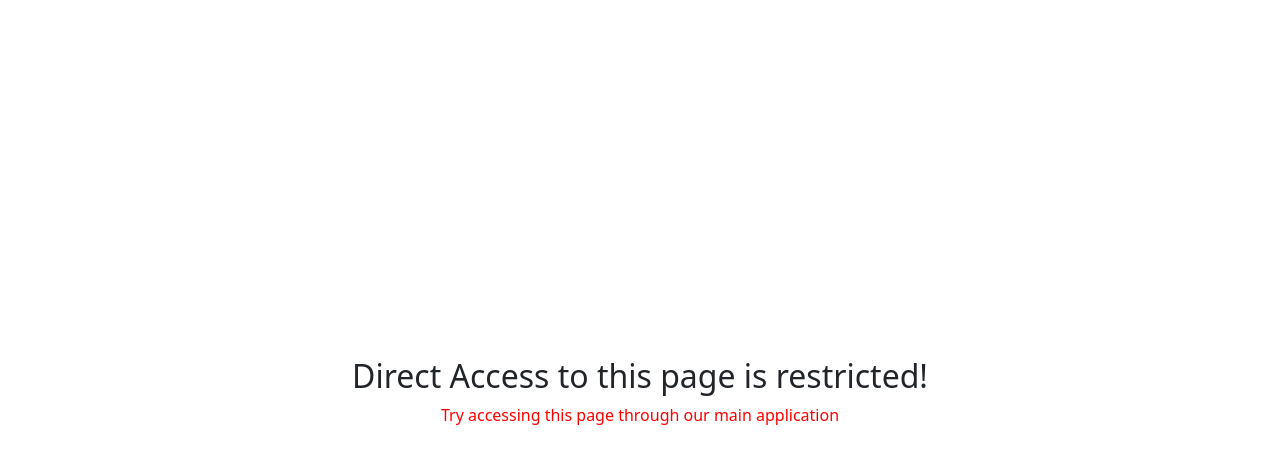
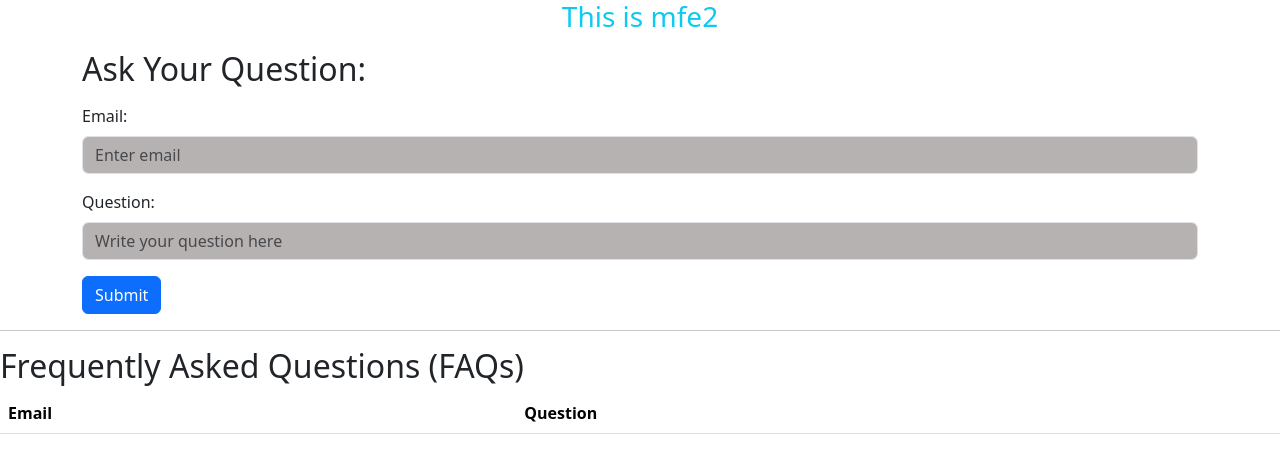
Before and after one commit to MihirMendse/FAQs-Page, an Angular app: page / in a window 1280 px wide. Shown: the top 464 px of the page. Built offline with nearby package versions, Linux system fonts and the light colour scheme.

Commit message:
window approach removed

```diff
--- a/src/app/app-routing.module.ts
+++ b/src/app/app-routing.module.ts
@@ -1,7 +1,10 @@
 import { NgModule } from '@angular/core';
 import { RouterModule, Routes } from '@angular/router';
+import { AppComponent } from './app.component';
 
-const routes: Routes = [];
+const routes: Routes = [
+
+];
 
 @NgModule({
   imports: [RouterModule.forRoot(routes)],
--- a/src/app/app.component.css
+++ b/src/app/app.component.css
@@ -1,15 +1,3 @@
 .form-control{
     background-color: rgb(183, 178, 178);
 }
-
-.directAccess{
-    display: flex;
-    flex-direction: column;
-    justify-content: center;
-    align-items: center;
-    height: 100vh;
- }
-
-.color{
-    color: red;
-}
--- a/src/app/app.component.html
+++ b/src/app/app.component.html
@@ -1,9 +1,9 @@
-<div *ngIf="remoteAccess" class="directAccess">
+<!-- <div *ngIf="remoteAccess" class="directAccess">
   <h2>Direct Access to this page is restricted!</h2>
   <p class="color">Try accessing this page through our main application</p>
-</div>
+</div> -->
 
-<div *ngIf="hostAccess">
+<!-- <div *ngIf="hostAccess"> -->
   <div class="container-fluid wrapper">
     <h3 class="text-center text-info ">This is mfe2</h3>
     <div class="container mt-3">
@@ -41,4 +41,4 @@
     </tbody>
   </table>
 </div>
-</div>
+<!-- </div> -->
--- a/src/app/app.component.ts
+++ b/src/app/app.component.ts
@@ -15,8 +15,8 @@ export class AppComponent implements OnInit{
   title = 'mfe2';
   form!: FormGroup;
   submittedData: SubmittedDataType[] = [];
-  hostAccess:boolean = false;
-  remoteAccess:boolean = true;
+  // hostAccess:boolean = false;
+  // remoteAccess:boolean = true;
 
   constructor(private fb: FormBuilder) { }
 
@@ -26,14 +26,14 @@ export class AppComponent implements OnInit{
       question: ['', [Validators.required, Validators.minLength(6)]]
     });
 
-    const currentUrl = window.location.href;
-    console.log('Current URL:', currentUrl);
-    console.log(typeof(currentUrl));
-    if (currentUrl.includes("micro-frontend-host")) {
-      this.remoteAccess = false;
-      this.hostAccess = true;
-      console.log("The URL contains 'micro-frontend-host'.");
-    }
+    // const currentUrl = window.location.href;
+    // console.log('Current URL:', currentUrl);
+    // console.log(typeof(currentUrl));
+    // if (currentUrl.includes("micro-frontend-host")) {
+    //   this.remoteAccess = false;
+    //   this.hostAccess = true;
+    //   console.log("The URL contains 'micro-frontend-host'.");
+    // }
 
   }
 
```
Also changed, not shown: 1 other file (tests, documents, lock files or other folders).
